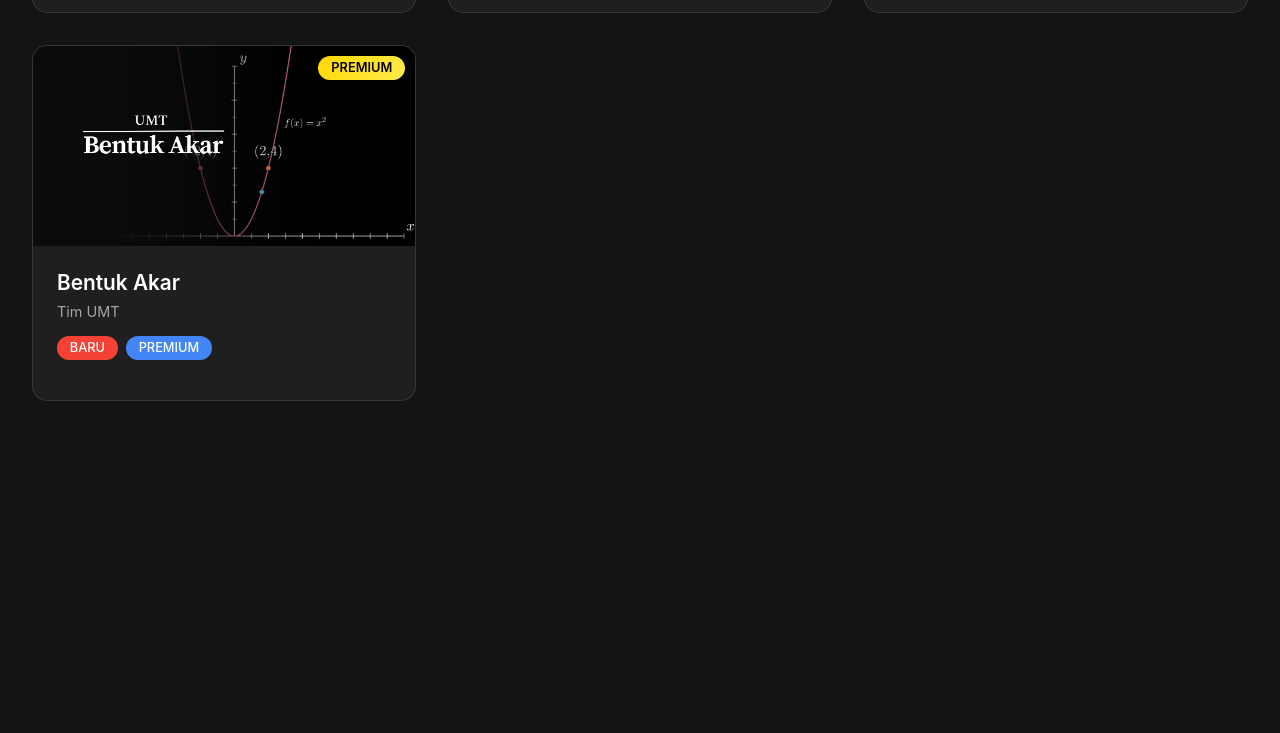
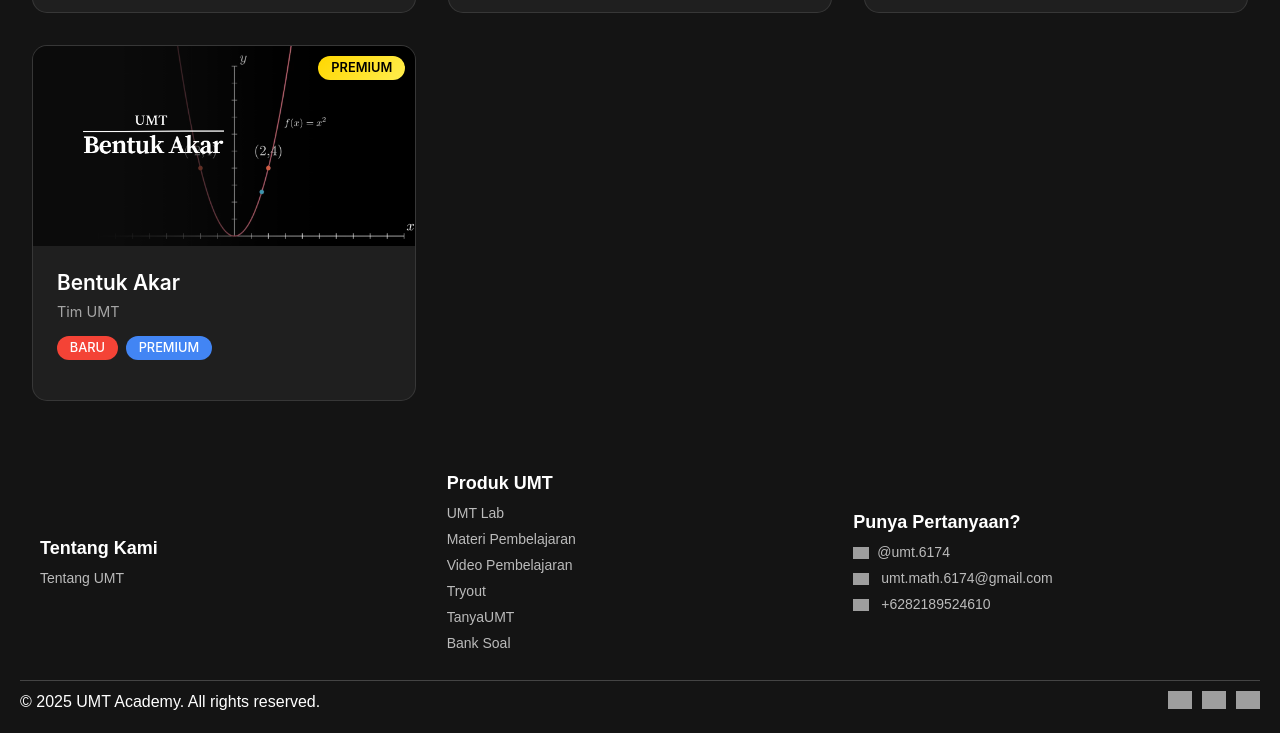
Before and after one commit to Rppma6174/VideoPembelejaranUMT, a plain HTML site: page index.html in a window 1280 px wide. Shown: the part 697-1430 px from the top of the page. Before the commit the page ends 1130 px from the top, so only its background shows below. Drawn offline with Linux system fonts and the light colour scheme; grey boxes are pictures that could not be loaded.

Commit message:
index.html

```diff
--- a/index.html
+++ b/index.html
@@ -411,6 +411,112 @@
             object-fit: cover; /* Memastikan gambar mengisi area tanpa distorsi */
             object-position: center;
         }
+
+footer {
+    background-color: #141414;
+    color: white;
+    padding: 20px;
+    font-family: Arial, sans-serif;
+    width: 100%;
+    box-sizing: border-box;
+    position: relative;
+    overflow: hidden;
+}
+
+footer::before {
+    content: '';
+    position: absolute;
+    top: -20px;
+    left: 0;
+    width: 100%;
+    height: 20px;
+    background: linear-gradient(to bottom, rgba(28, 28, 28, 1) 0%, rgba(28, 28, 28, 0) 100%);
+}
+
+.footer-container {
+    display: flex;
+    flex-wrap: wrap;
+    justify-content: center;
+    gap: 20px;
+    align-items: center;
+    margin: 20px;
+}
+
+.footer-section {
+    flex: 1;
+    min-width: 250px;
+
+    justify-content: center;
+}
+
+.footer-section h3 {
+    color: white;
+    margin-bottom: 10px;
+    font-size: 18px;
+}
+
+.footer-section ul {
+    list-style: none;
+    padding: 0;
+}
+
+.footer-section ul li {
+    margin-bottom: 8px;
+}
+
+.footer-section ul li a {
+    text-decoration: none;
+    color: #bbb;
+    transition: color 0.3s;
+    font-size: 14px;
+}
+
+.footer-section ul li a:hover {
+    color: white;
+}
+
+.contact-list img {
+    width: 16px;
+    vertical-align: middle;
+    margin-right: 8px;
+}
+
+.footer-bottom {
+    display: flex;
+    flex-wrap: wrap;
+    justify-content: space-between;
+    align-items: center;
+    border-top: 1px solid #444;
+    margin-top: 20px;
+    padding-top: 10px;
+}
+
+.social-icons {
+    display: flex;
+    gap: 10px;
+}
+
+.social-icons a img {
+    width: 24px;
+    transition: opacity 0.3s;
+}
+
+.social-icons a img:hover {
+    opacity: 0.7;
+}
+
+/* Agar footer tetap responsif di layar kecil */
+@media (max-width: 768px) {
+    .footer-container {
+        flex-direction: column;
+        text-align: center;
+    }
+    .footer-bottom {
+        flex-direction: column;
+        text-align: center;
+        gap: 10px;
+    }
+}
     </style>
 </head>
 <body>
@@ -453,6 +559,44 @@
             <!-- Video Cards akan di-generate oleh JavaScript -->
         </div>
     </main>
+
+    <footer>
+        <div class="footer-container">
+            <div class="footer-section">
+            <h3>Tentang Kami</h3>
+            <ul>
+                <li><a href="https://www.umt6174.site/tentang-umt">Tentang UMT</a></li>
+            </ul>
+            </div>
+        <div class="footer-section">
+            <h3>Produk UMT</h3>
+            <ul>
+                <li><a href="https://www.umt6174.site/umt-lab">UMT Lab</a></li>
+                <li><a href="https://www.umt6174.site/materi-belajar">Materi Pembelajaran</a></li>
+                <li><a href="https://www.umt6174.site/video-pembelajaran">Video Pembelajaran</a></li>
+                <li><a href="https://www.umt6174.site/tryout-umt">Tryout</a></li>
+                <li><a href="https://www.umt6174.site/tanya-umt">TanyaUMT</a></li>
+                <li><a href="https://sites.google.com/view/banksoalumt6174/bank-soal-umt">Bank Soal</a></li>
+            </ul>
+        </div>
+        <div class="footer-section">
+          <h3>Punya Pertanyaan?</h3>
+          <ul class="contact-list">
+              <li><a href="https://ig.me/m/umt.6174"><img src="https://cdn-icons-png.flaticon.com/512/2111/2111463.png" alt="Instagram">@umt.6174</a></li>
+              <li><a href="mailto:business@gradient.academy"><img src="https://cdn-icons-png.flaticon.com/512/732/732200.png" alt="Email"> umt.math.6174@gmail.com</a></li>
+              <li><a href="https://wa.me/6282189524610"><img src="https://cdn-icons-png.flaticon.com/512/733/733585.png" alt="WhatsApp"> +6282189524610</a></li>
+          </ul>
+        </div>
+        </div>
+        <div class="footer-bottom">
+        <p>© 2025 UMT Academy. All rights reserved.</p>
+        <div class="social-icons">
+          <a href="https://youtube.com/@umt6174?si=Cdivet0_By8EWJ8v"><img src="https://cdn-icons-png.flaticon.com/512/1384/1384060.png" alt="YouTube"></a>
+          <a href="https://www.instagram.com/umt.6174/"><img src="https://cdn-icons-png.flaticon.com/512/2111/2111463.png" alt="Instagram"></a>
+          <a href="https://www.tiktok.com/@umt6174?is_from_webapp=1&sender_device=pc"><img src="https://cdn-icons-png.flaticon.com/512/3046/3046126.png" alt="TikTok"></a>
+        </div>
+        </div>
+    </footer>
 
     <script>
         // Data video pembelajaran
```
